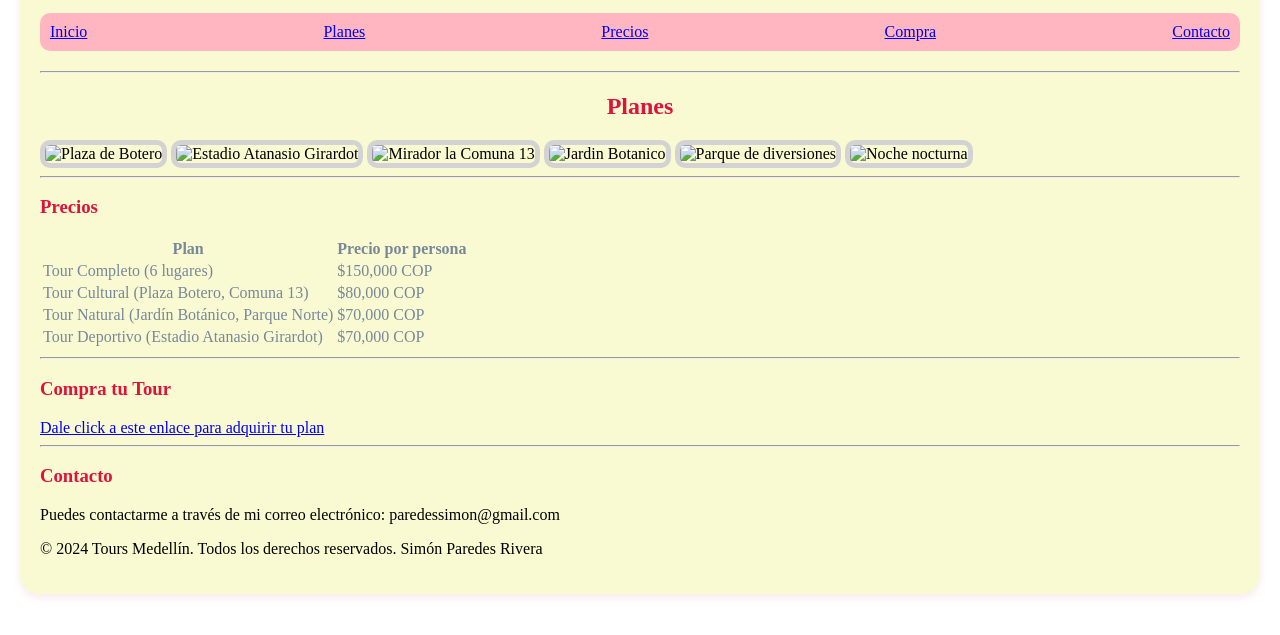
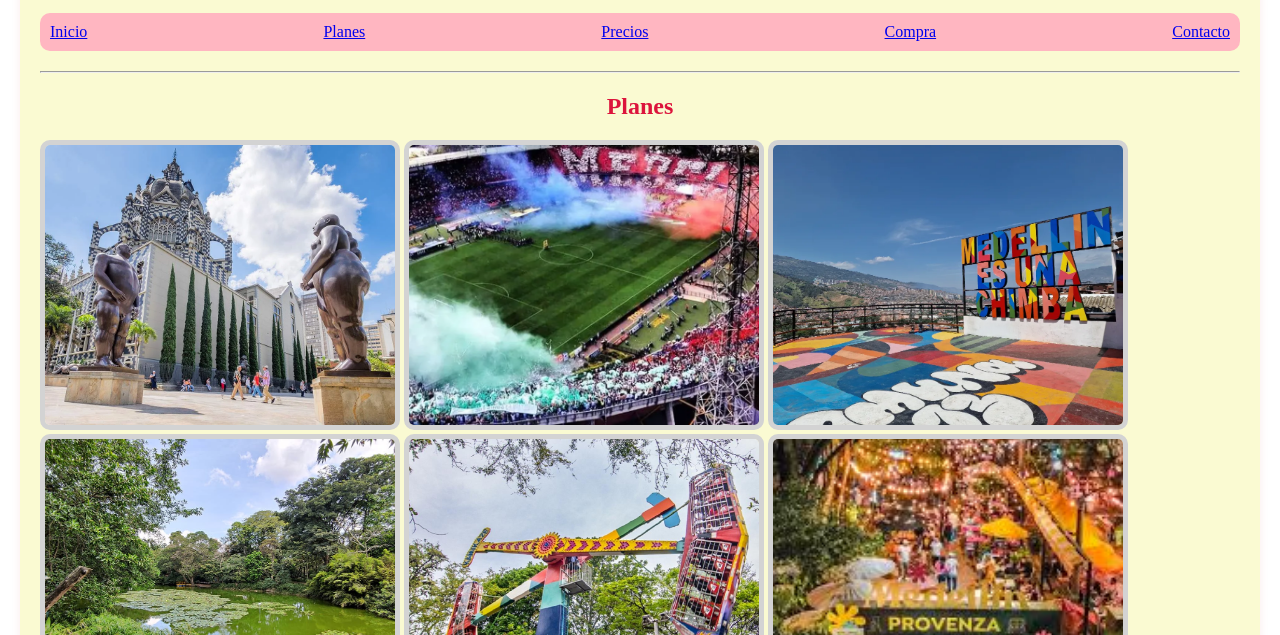
Before and after one commit to paredessimon02-tech/responsive-site2.0, a plain HTML site: page index.html in a window 1280 px wide. Shown: the part 165-800 px from the top of the page. Drawn offline with Linux system fonts and the light colour scheme.

Commit message:
update gallery images

```diff
--- a/index.html
+++ b/index.html
@@ -23,12 +23,14 @@
     <hr> <!-- linea de separado -->
 
     <h2>Planes</h2> <!-- subtitulo h2 -->
-    <img class="galery" src="C:\Users\SIMON\OneDrive - UPB\DESARROLLO WEB - SAPIEN\Plaza-Botero.png" alt="Plaza de Botero" width="300">
-    <img class="galery" src="C:\Users\SIMON\OneDrive - UPB\DESARROLLO WEB - SAPIEN\Atansio Girardot.png" alt="Estadio Atanasio Girardot" width="300">
-    <img class="galery" src="C:\Users\SIMON\OneDrive - UPB\DESARROLLO WEB - SAPIEN\Comuna 13.png" alt="Mirador la Comuna 13" width="300">
-    <img class="galery" src="C:\Users\SIMON\OneDrive - UPB\DESARROLLO WEB - SAPIEN\JardinBotanico.png" alt="Jardin Botanico" width="300">
-    <img class="galery" src="C:\Users\SIMON\OneDrive - UPB\DESARROLLO WEB - SAPIEN\parquenorte.png" alt="Parque de diversiones" width="300">
-    <img class="galery" src="C:\Users\SIMON\OneDrive - UPB\DESARROLLO WEB - SAPIEN\Provenza.png" alt="Noche nocturna" width="300">
+
+    <img class="galery" src="img/plaza-botero.png" alt="Plaza de Botero" width="300">
+    <img class="galery" src="img/atanasio-girardot.png" alt="Estadio Atanasio Girardot" width="300">
+    <img class="galery" src="img/comuna-13.png" alt="Mirador la Comuna 13" width="300">
+    <img class="galery" src="img/jardin-botanico.png" alt="Jardín Botánico" width="300">
+    <img class="galery" src="img/parque-norte.png" alt="Parque de diversiones" width="300">
+    <img class="galery" src="img/provenza.png" alt="Noche nocturna" width="300">
+
 
     <hr> <!-- linea de separado -->
 
```
Also changed, not shown: img/atanasio-girardot.png (added), img/comuna-13.png (added), img/jardin-botanico.png (added), img/parque-norte.png (added), img/plaza-Botero.png (added), img/provenza.png (added).
